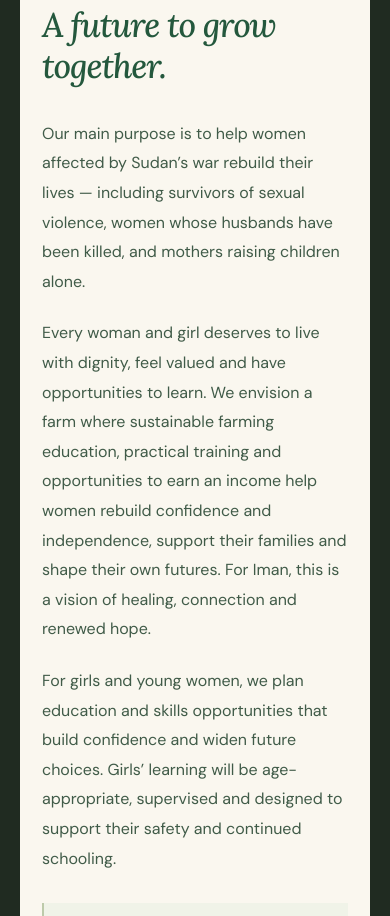
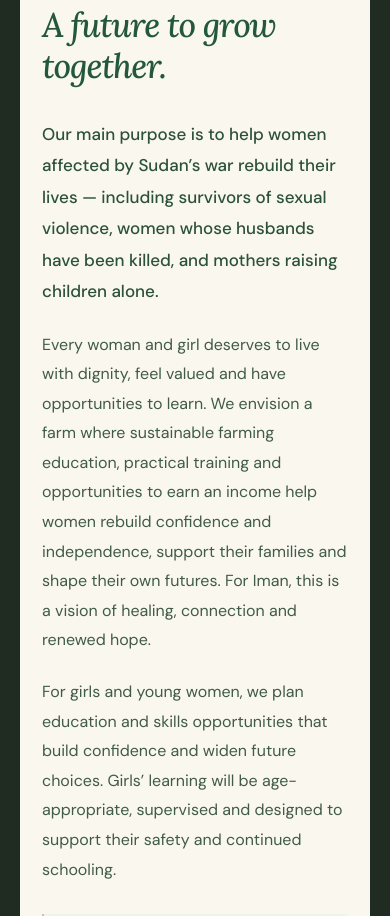
Before and after one commit to Hero988/RiseMeUp, a React (Vite) app: page / in a window 390 px wide. Shown: the part 8475-9391 px from the top of the page. Built offline with nearby package versions, Linux system fonts and the light colour scheme; a web font is replaced by a local one.

Commit message:
Preserve approved lead paragraph emphasis in women section

```diff
--- a/public/homepage-theme.css
+++ b/public/homepage-theme.css
@@ -374,7 +374,7 @@
 .home-page #virgin-mary-farm .farm-women > p:not(.eyebrow) {
   max-width:850px;font:400 17px/1.85 'DM Sans',sans-serif;margin:0 0 22px;color:#405b48;
 }
-.home-page #virgin-mary-farm .farm-women > h3 + p {
+.home-page #virgin-mary-farm .farm-women > h3 + p:not(.eyebrow) {
   font-size:19px;line-height:1.85;font-weight:500;color:#2c513b;
 }
 .home-page #virgin-mary-farm .farm-women > p.women-plan-note {
@@ -390,6 +390,6 @@
   .home-page #virgin-mary-farm .farm-women h3 {font-size:34px}
   .home-page #virgin-mary-farm .farm-women > .eyebrow {font-size:9px}
   .home-page #virgin-mary-farm .farm-women > p:not(.eyebrow) {font-size:16px}
-  .home-page #virgin-mary-farm .farm-women > h3 + p {font-size:17px}
+  .home-page #virgin-mary-farm .farm-women > h3 + p:not(.eyebrow) {font-size:17px}
   .home-page #virgin-mary-farm .farm-women > p.women-plan-note {font-size:13px;padding:18px}
 }
```
